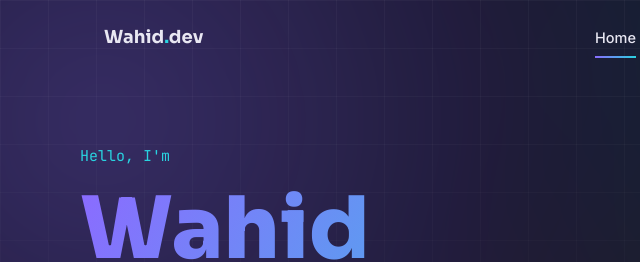
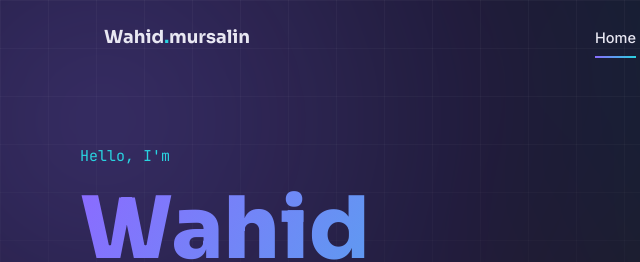
Before and after one commit to wahidmursalin/my-portfolio, a plain HTML site: page portfolio/index.html in a window 1280 px wide. Shown: the top 262 px of the page, 0-640 px from the left. Drawn offline with Linux system fonts and the light colour scheme.

Commit message:
Update index.html

```diff
--- a/portfolio/index.html
+++ b/portfolio/index.html
@@ -40,7 +40,7 @@
 <!-- ===== NAV ===== -->
 <header class="topbar" id="topbar">
   <div class="topbar__inner">
-    <a href="#home" class="brand">Wahid<span class="brand__dot">.</span>dev</a>
+    <a href="#home" class="brand">Wahid<span class="brand__dot">.</span>mursalin</a>
     <nav class="nav-links" id="navLinks">
       <a href="#home" class="nav-link is-active">Home</a>
       <a href="#about" class="nav-link">About</a>
```
